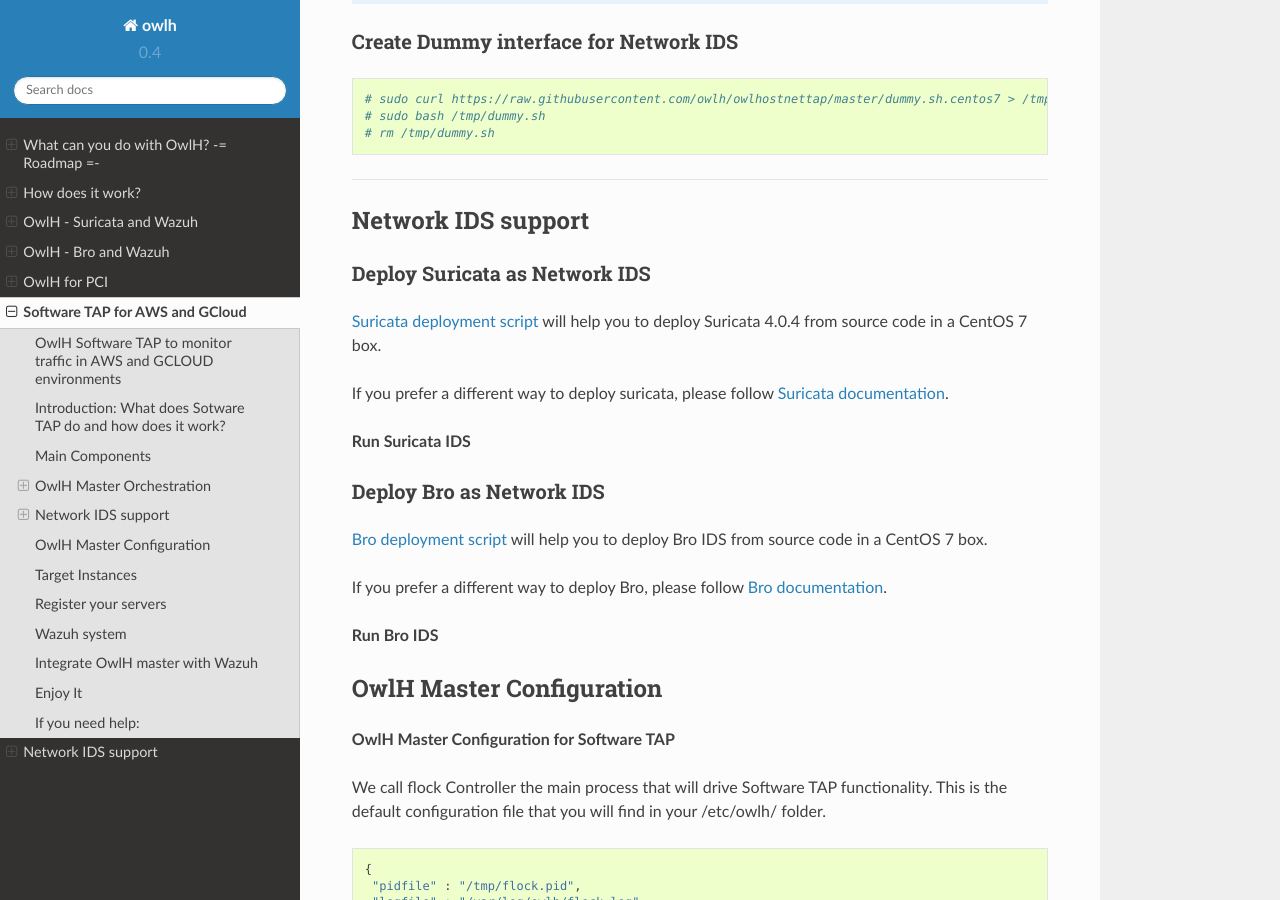
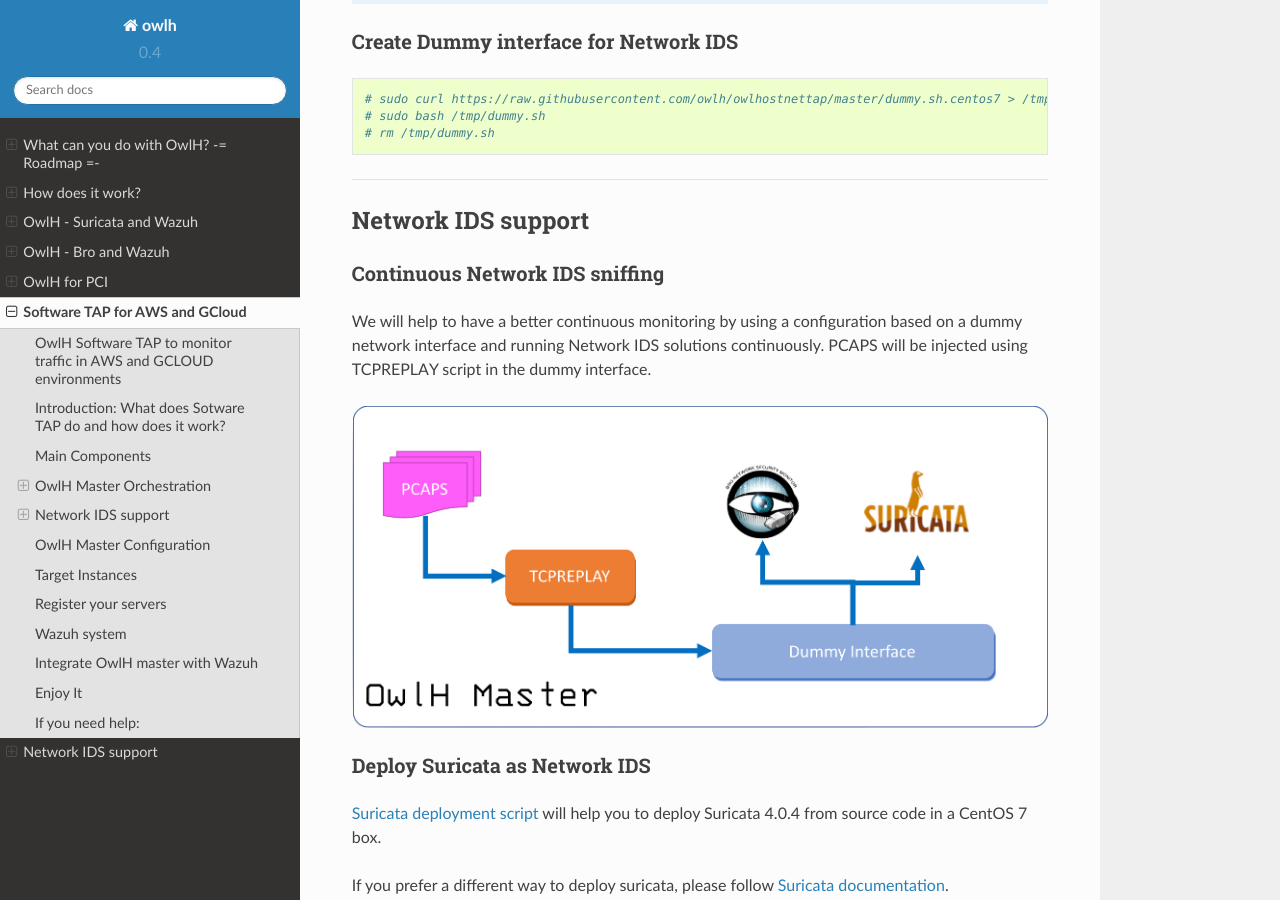
Before and after one commit to austinsonger/documentation, a Sphinx documentation site: the page built from source/main/OwlHsoftwaretap.rst, in a window 1280 px wide and 900 px high, scrolled down 3518 px. Built offline with Sphinx 7.4.7 and the Read the Docs theme 2.0.0, drawn with Linux system fonts in a browser that asks for light colours.

Commit message:
-- Software TAP - continuous monitor--

```diff
--- a/source/main/OwlHsoftwaretap.rst
+++ b/source/main/OwlHsoftwaretap.rst
@@ -104,6 +104,14 @@
 
 Network IDS support
 ^^^^^^^^^^^^^^^^^^^
+
+Continuous Network IDS sniffing
+-------------------------------
+
+We will help to have a better continuous monitoring by using a configuration based on a dummy network interface and running Network IDS solutions continuously. PCAPS will be injected using TCPREPLAY script in the dummy interface.
+
+.. image:: /img/ContinuousListening.png
+
 
 Deploy Suricata as Network IDS
 ------------------------------
```
Also changed, not shown: source/img/ContinuousListening.png (added), 11 other files.
